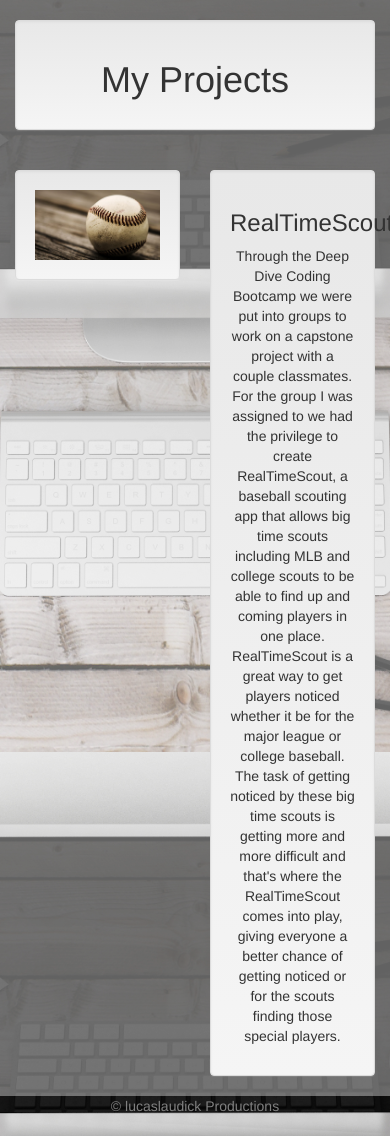
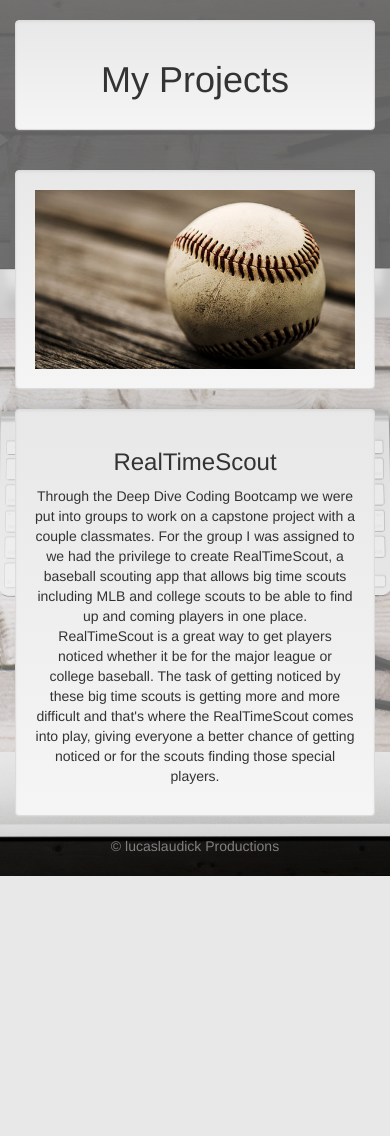
Before and after one commit to Llaudick315/lucaslaudick, a PHP site: page /my-projects/index.php in a window 390 px wide. Shown: the part 92-1228 px from the top of the page. After the commit the page ends 968 px from the top, so only its background shows below. Run offline with PHP 8.4, Linux system fonts and the light colour scheme.

Commit message:
edited content

```diff
--- a/public_html/my-projects/index.php
+++ b/public_html/my-projects/index.php
@@ -49,12 +49,12 @@ require_once(dirname(__DIR__)."/php/partials/html-head.php");
 					</div>
 					<!-- main content-->
 					<div class="row">
-						<div class="col-xs-6">
+						<div class="col-md-6">
 							<div class="well text-center">
 								<img class="img-responsive" src="../images/baseball.jpg" alt="baseball">
 							</div>
 						</div>
-						<div class="col-xs-6">
+						<div class="col-md-6">
 							<div class="well text-center">
 								<h3>RealTimeScout</h3>
 								<p>Through the Deep Dive Coding Bootcamp we were put into groups to work on a capstone project with a couple classmates. For the group I was assigned to we had the privilege to create RealTimeScout, a baseball scouting app that allows big time scouts including MLB and college scouts to be able to find up and coming players in one place. RealTimeScout is a great way to get players noticed whether it be for the major league or college baseball. The task of getting noticed by these big time scouts is getting more and more difficult and that's where the RealTimeScout comes into play, giving everyone a better chance of getting noticed or for the scouts finding those special players.</p>
```
Also changed, not shown: public_html/images/mac-background.jpg (deleted), public_html/php/partials/mailer-config.php (added), 1 other file.
